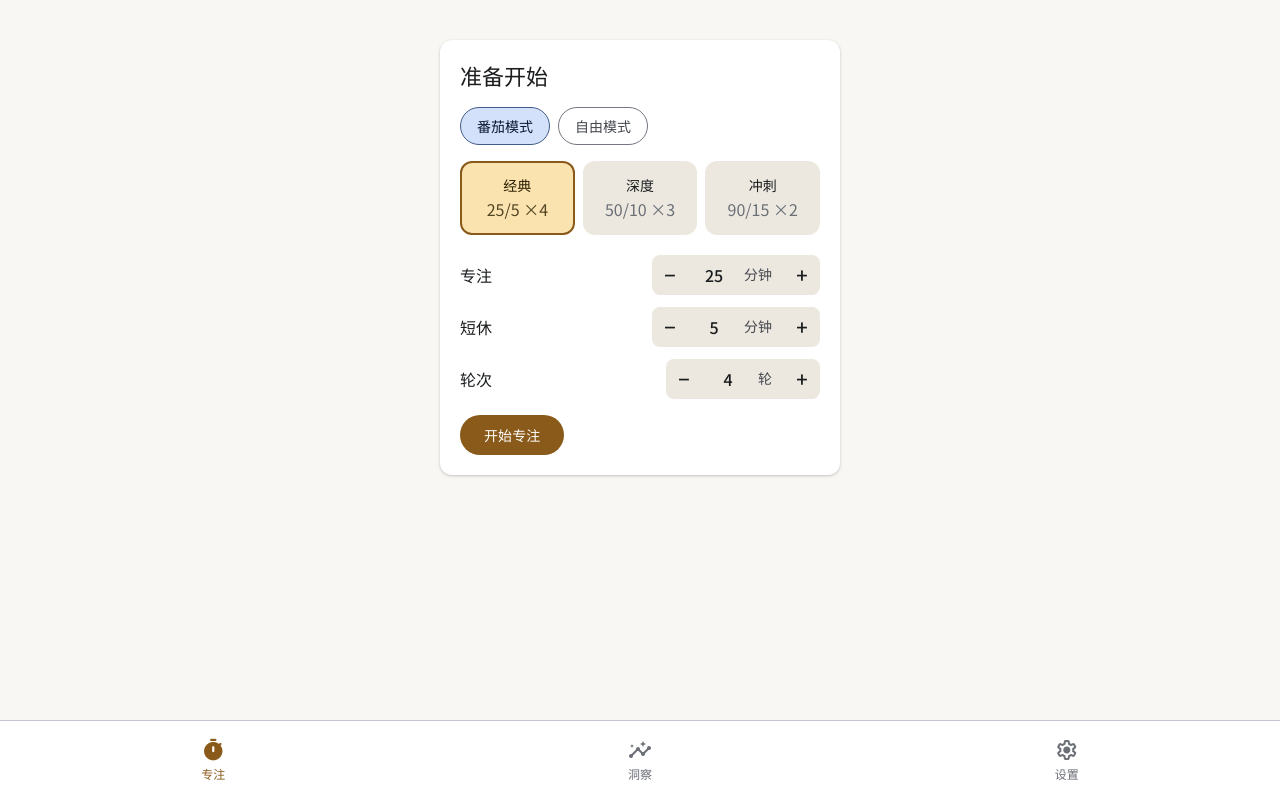
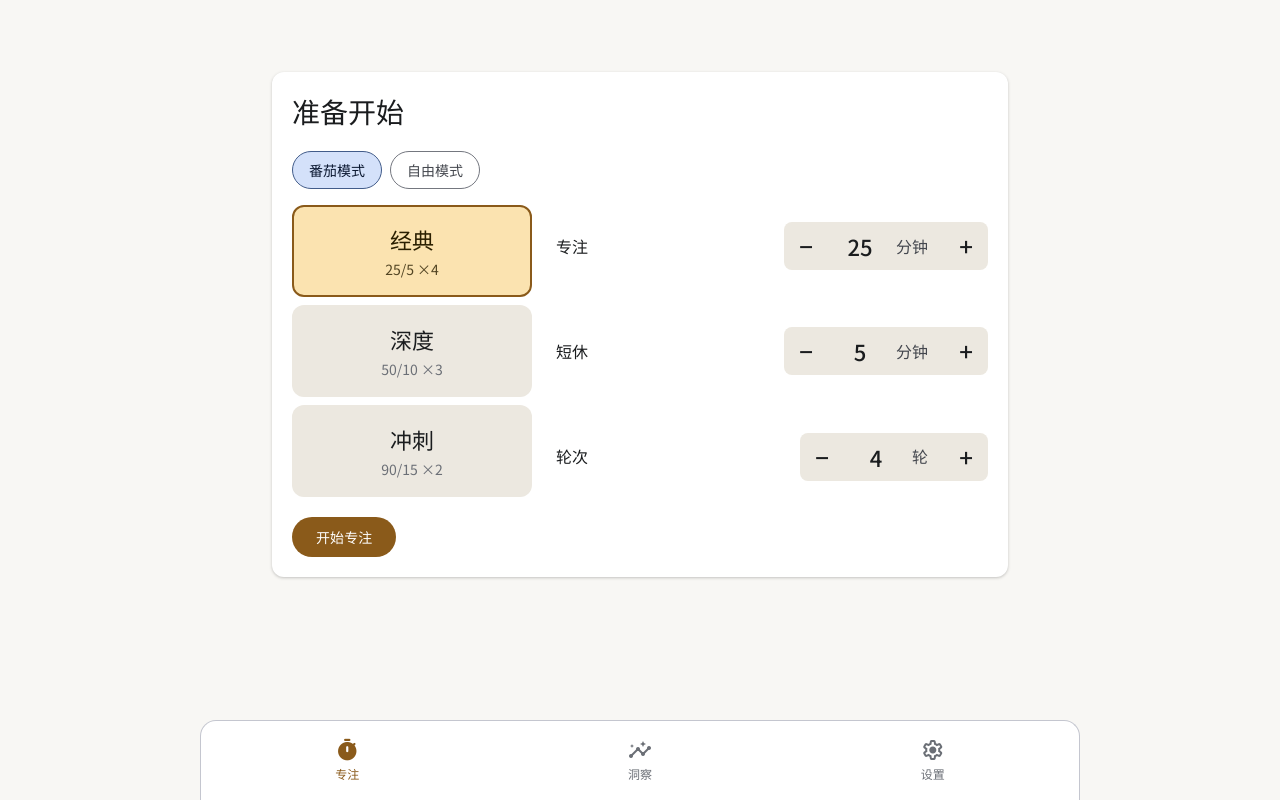
Before and after one commit to MeOwOFlow/Zept-MVP, a React (Vite) app: page /session in a window 1280 px wide. Built offline with nearby package versions, Linux system fonts and the light colour scheme; a web font is replaced by a local one.

Commit message:
feat(responsive): 大屏适配 ≥768/1024px 断点 - session配置区双列grid/计时器放大/导航居中收窄

```diff
--- a/src/styles/app.css
+++ b/src/styles/app.css
@@ -13,6 +13,20 @@
   padding-bottom: 96px;
 }
 
+@media (min-width: 768px) {
+  .zept-app__content {
+    max-width: 720px;
+    padding: var(--space-6);
+    padding-bottom: 104px;
+  }
+}
+
+@media (min-width: 1024px) {
+  .zept-app__content {
+    max-width: 880px;
+  }
+}
+
 .zept-nav {
   position: fixed;
   bottom: 0;
@@ -26,6 +40,25 @@
   padding-bottom: env(safe-area-inset-bottom);
   border-top: 1px solid var(--outline-variant);
   z-index: 100;
+}
+
+@media (min-width: 768px) {
+  .zept-nav {
+    left: 50%;
+    right: auto;
+    transform: translateX(-50%);
+    width: 720px;
+    max-width: 100%;
+    border-left: 1px solid var(--outline-variant);
+    border-right: 1px solid var(--outline-variant);
+    border-radius: var(--radius-lg) var(--radius-lg) 0 0;
+  }
+}
+
+@media (min-width: 1024px) {
+  .zept-nav {
+    width: 880px;
+  }
 }
 
 .zept-nav__item {
--- a/src/styles/insights.css
+++ b/src/styles/insights.css
@@ -1,10 +1,10 @@
 .zept-insights {
   padding: var(--space-6);
-  max-width: 480px;
   margin: 0 auto;
   display: flex;
   flex-direction: column;
   gap: var(--space-3);
+  max-width: 640px;
 }
 .zept-insights__title {
   font-family: var(--font-display);
@@ -52,3 +52,13 @@
   gap: var(--space-2);
   margin-top: var(--space-3);
 }
+
+@media (min-width: 768px) {
+  .zept-insights {
+    padding: var(--space-8);
+    gap: var(--space-4);
+  }
+  .zept-insights__title {
+    font-size: var(--fs-headline-lg);
+  }
+}
--- a/src/styles/onboarding.css
+++ b/src/styles/onboarding.css
@@ -1,10 +1,10 @@
 .zept-onboarding {
   padding: var(--space-6);
-  max-width: 480px;
   margin: 0 auto;
   display: flex;
   flex-direction: column;
   gap: var(--space-4);
+  max-width: 480px;
 }
 .zept-onboarding__title {
   font-family: var(--font-display);
@@ -46,3 +46,9 @@
   color: var(--on-surface-muted);
   margin-top: var(--space-2);
 }
+
+@media (min-width: 768px) {
+  .zept-onboarding {
+    padding: var(--space-8);
+  }
+}
--- a/src/styles/session.css
+++ b/src/styles/session.css
@@ -1,6 +1,5 @@
 .zept-session {
   padding: var(--space-6);
-  max-width: 480px;
   margin: 0 auto;
   display: flex;
   flex-direction: column;
@@ -240,3 +239,98 @@
   color: var(--on-surface-muted);
   margin-bottom: var(--space-3);
 }
+
+/* ---------- 大屏适配 (≥768px) ---------- */
+@media (min-width: 768px) {
+  .zept-session {
+    padding: var(--space-8);
+    gap: var(--space-6);
+  }
+
+  /* idle 状态：标题区 + 配置区 + 按钮 排布更舒展 */
+  .zept-session__title {
+    font-size: var(--fs-headline-md);
+    margin-bottom: var(--space-5);
+  }
+
+  /* 配置区改为两列网格：左列预设，右列 stepper */
+  .zept-session__config {
+    display: grid;
+    grid-template-columns: 200px 1fr;
+    gap: var(--space-5);
+    margin-bottom: var(--space-5);
+  }
+
+  .zept-session__presets-row {
+    flex-direction: column;
+    margin-bottom: 0;
+    gap: var(--space-2);
+    grid-row: span 3;
+  }
+
+  .zept-preset-tile {
+    flex: none;
+    padding: var(--space-4) var(--space-3);
+    gap: 4px;
+  }
+
+  .zept-preset-tile__label {
+    font-size: var(--fs-title-lg);
+  }
+
+  .zept-preset-tile__sub {
+    font-size: var(--fs-label-lg);
+  }
+
+  .zept-stepper-row__label {
+    font-size: var(--fs-title-md);
+    min-width: 56px;
+  }
+
+  .zept-stepper__btn {
+    width: 44px;
+    height: 48px;
+    font-size: 24px;
+  }
+
+  .zept-stepper__input {
+    width: 64px;
+    height: 48px;
+    font-size: var(--fs-title-lg);
+  }
+
+  .zept-stepper__unit {
+    font-size: var(--fs-body-lg);
+    padding-right: var(--space-4);
+  }
+
+  /* 计时器放大 */
+  .zept-session__timer {
+    width: 320px;
+    height: 320px;
+  }
+
+  .zept-session__countdown {
+    font-size: 64px;
+  }
+
+  .zept-session__mode-label {
+    font-size: var(--fs-title-md);
+  }
+}
+
+@media (min-width: 1024px) {
+  .zept-session__config {
+    grid-template-columns: 240px 1fr;
+    gap: var(--space-6);
+  }
+
+  .zept-session__timer {
+    width: 360px;
+    height: 360px;
+  }
+
+  .zept-session__countdown {
+    font-size: 72px;
+  }
+}
--- a/src/styles/settings.css
+++ b/src/styles/settings.css
@@ -1,10 +1,10 @@
 .zept-settings {
   padding: var(--space-6);
-  max-width: 480px;
   margin: 0 auto;
   display: flex;
   flex-direction: column;
   gap: var(--space-4);
+  max-width: 560px;
 }
 .zept-settings__title {
   font-family: var(--font-display);
@@ -71,3 +71,13 @@
   opacity: 0.4;
   cursor: not-allowed;
 }
+
+@media (min-width: 768px) {
+  .zept-settings {
+    padding: var(--space-8);
+    gap: var(--space-5);
+  }
+  .zept-settings__title {
+    font-size: var(--fs-headline-lg);
+  }
+}
```
